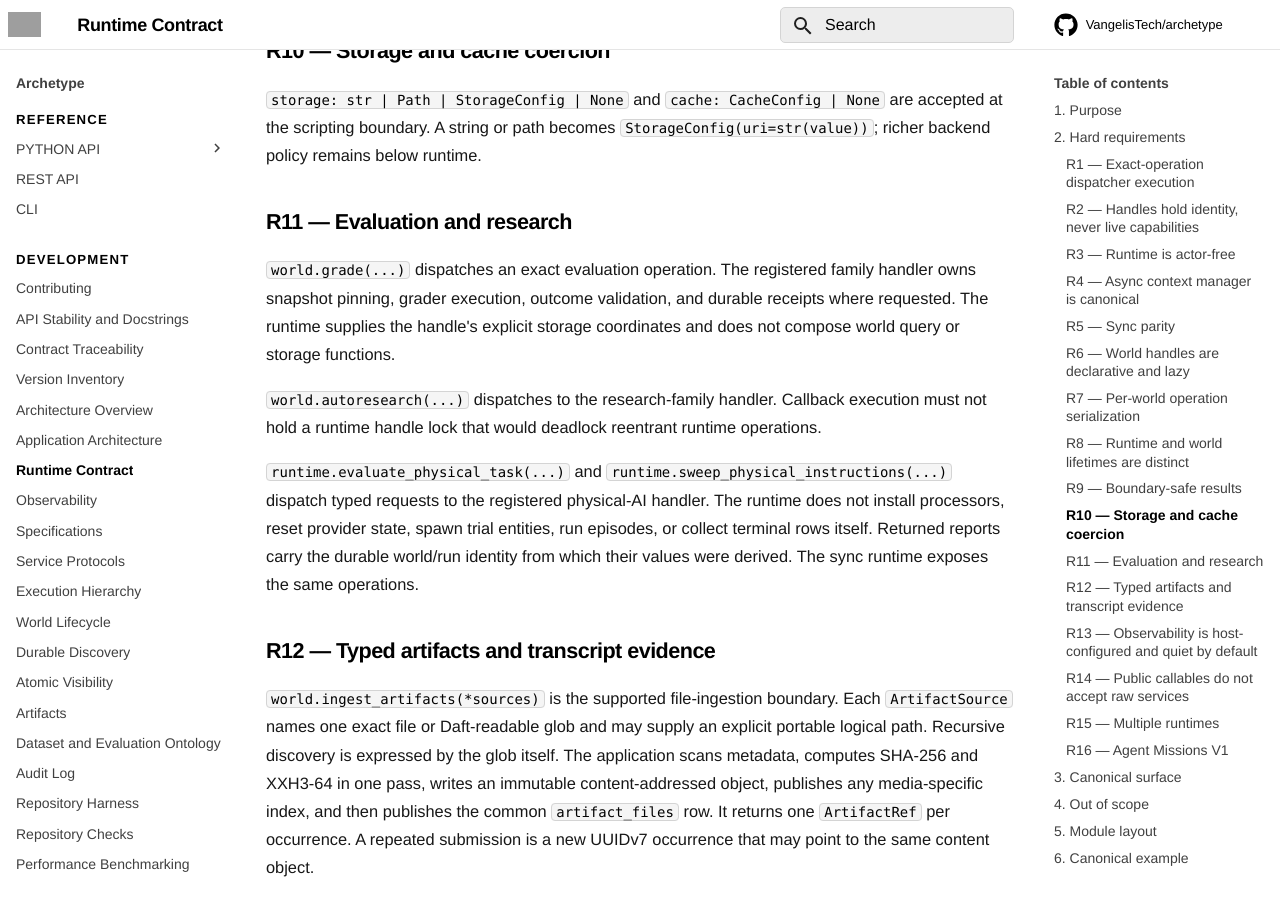
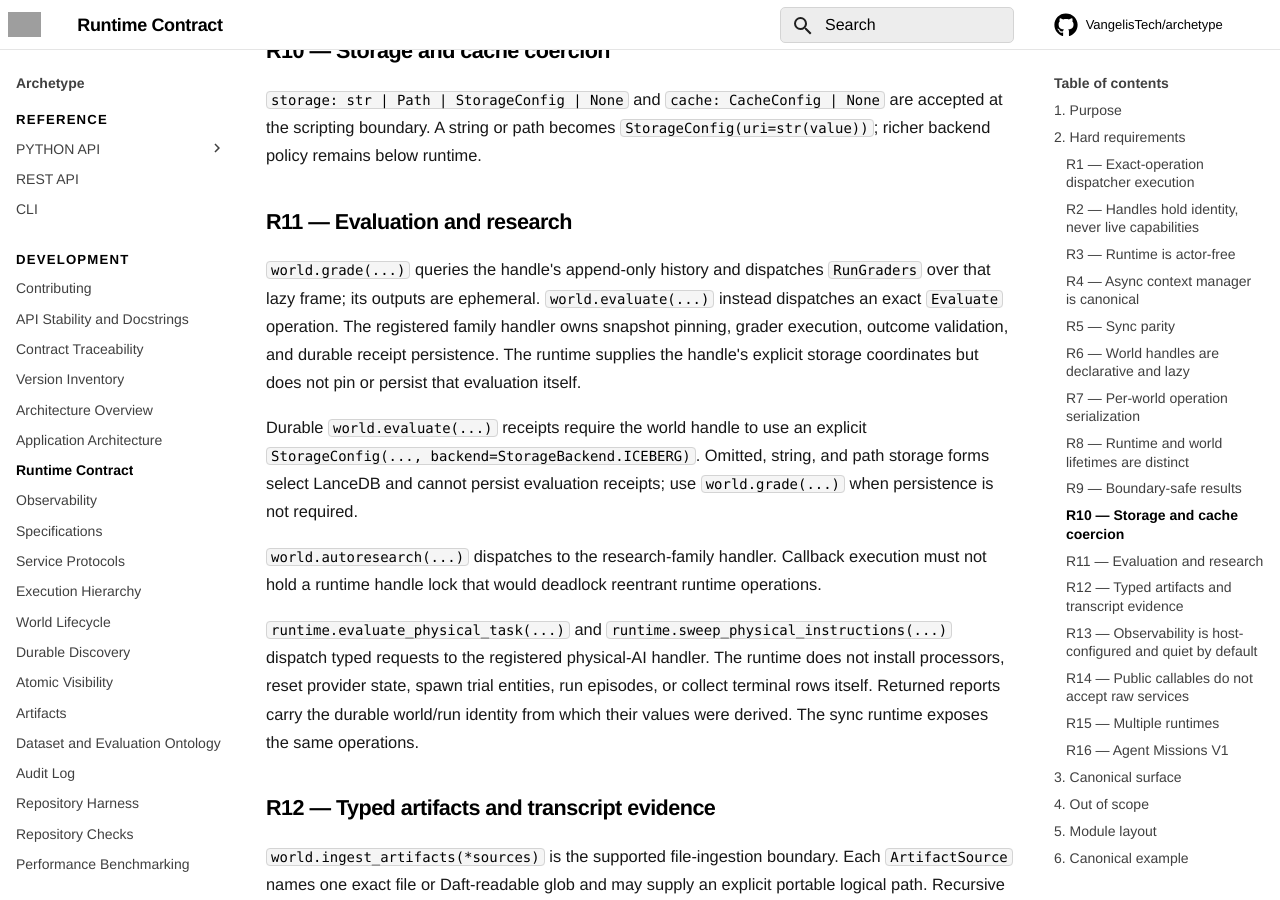
Before and after one commit to VangelisTech/archetype, an MkDocs documentation site: the page built from docs/guide/runtime.md, in a window 1280 px wide and 900 px high, scrolled down 3952 px. Built offline with MkDocs 1.6.1 and Material for MkDocs 9.7.7, drawn with Linux system fonts in a browser that asks for light colours; comment, search, counter and statistics services are not loaded; grey boxes are pictures that could not be loaded.

Commit message:
fix(evaluation): reject unsupported receipt storage (#650)
Signed-off-by: Everett Kleven <ekleven@vangelis.tech>

```diff
--- a/docs/guide/runtime.md
+++ b/docs/guide/runtime.md
@@ -165,10 +165,18 @@ accepted at the scripting boundary. A string or path becomes
 
 ### R11 — Evaluation and research
 
-`world.grade(...)` dispatches an exact evaluation operation. The registered
-family handler owns snapshot pinning, grader execution, outcome validation, and
-durable receipts where requested. The runtime supplies the handle's explicit
-storage coordinates and does not compose world query or storage functions.
+`world.grade(...)` queries the handle's append-only history and dispatches
+`RunGraders` over that lazy frame; its outputs are ephemeral.
+`world.evaluate(...)` instead dispatches an exact `Evaluate` operation. The
+registered family handler owns snapshot pinning, grader execution, outcome
+validation, and durable receipt persistence. The runtime supplies the handle's
+explicit storage coordinates but does not pin or persist that evaluation
+itself.
+
+Durable `world.evaluate(...)` receipts require the world handle to use an
+explicit `StorageConfig(..., backend=StorageBackend.ICEBERG)`. Omitted, string,
+and path storage forms select LanceDB and cannot persist evaluation receipts;
+use `world.grade(...)` when persistence is not required.
 
 `world.autoresearch(...)` dispatches to the research-family handler. Callback
 execution must not hold a runtime handle lock that would deadlock reentrant
```
Also changed, not shown: 3 other files.
